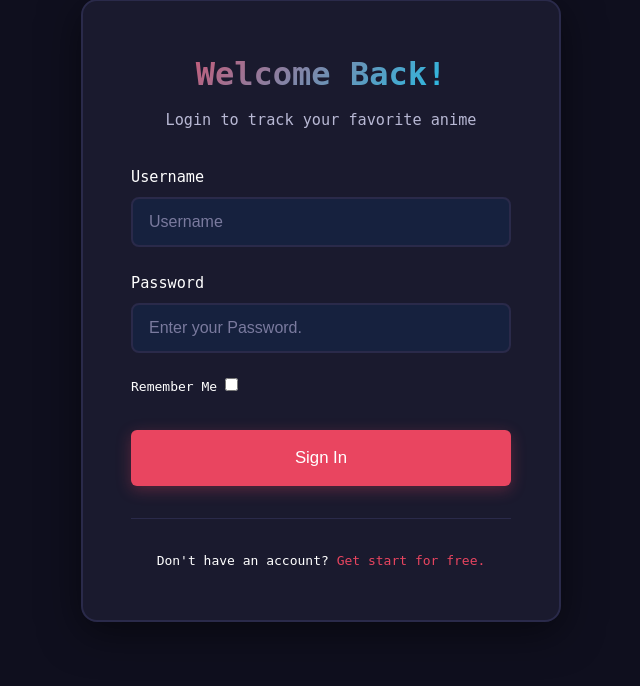
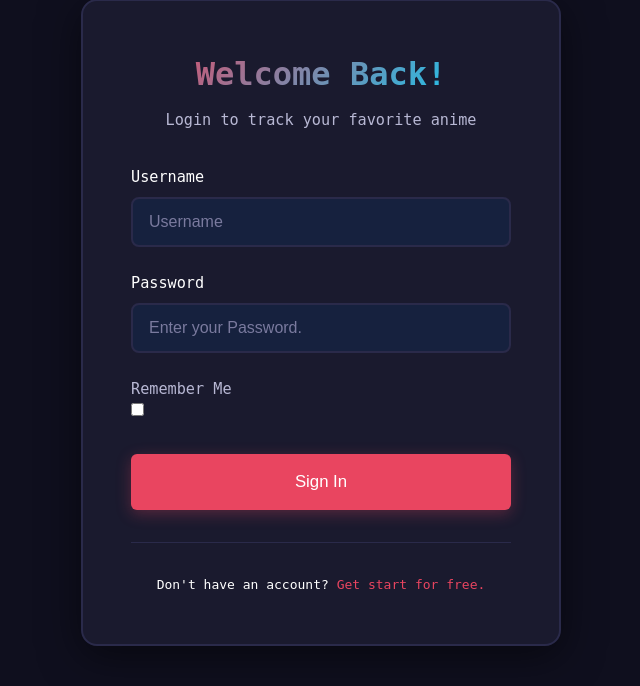
Before and after one commit to blu3-bird/Anime-Verse, a Flask app: page /login in a window 1280 px wide. Shown: the part 111-797 px from the top of the page, without its empty margins (319-959 px from the left). Run offline with Flask 3, Linux system fonts and the light colour scheme.

Commit message:
added css

```diff
--- a/app/static/css/base.css
+++ b/app/static/css/base.css
@@ -709,6 +709,26 @@
 .p-2 {padding: 2rem;}
 .p-3 {padding: 3rem;}
 
+.checkbox-label {
+    display: flex;
+    align-items: center;
+    gap: 0.5rem;
+    color: var(--text-secondary);
+    cursor: pointer;
+    font-size: 0.95rem;
+}
+
+.checkbox-label input[type='checkbox'] {
+    width: 18px;
+    height: 18px;
+    cursor: pointer;
+    accent-color: var(--accent-primary);
+}
+
+.checkbox-label:hover {
+    color: var(--text-primary);
+}
+
 /*Responsive utlities */
 
 @media (max-width: 768px) {
```
